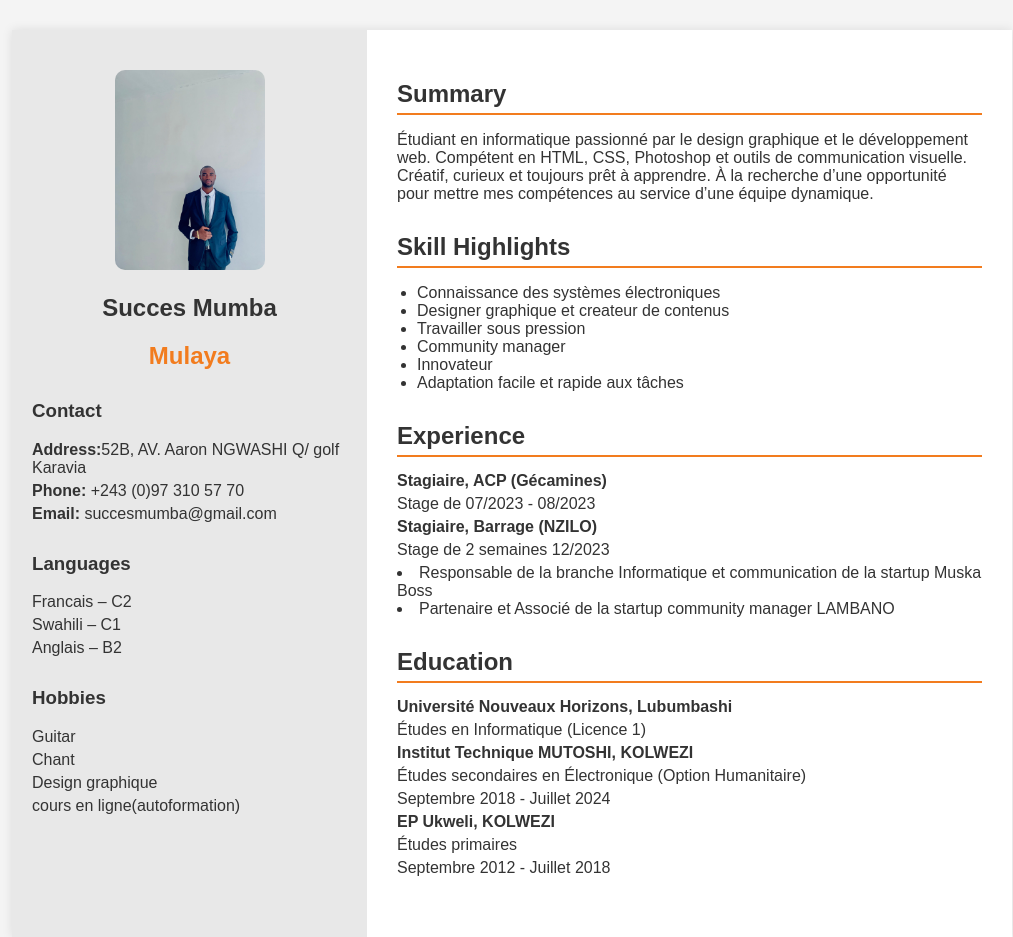
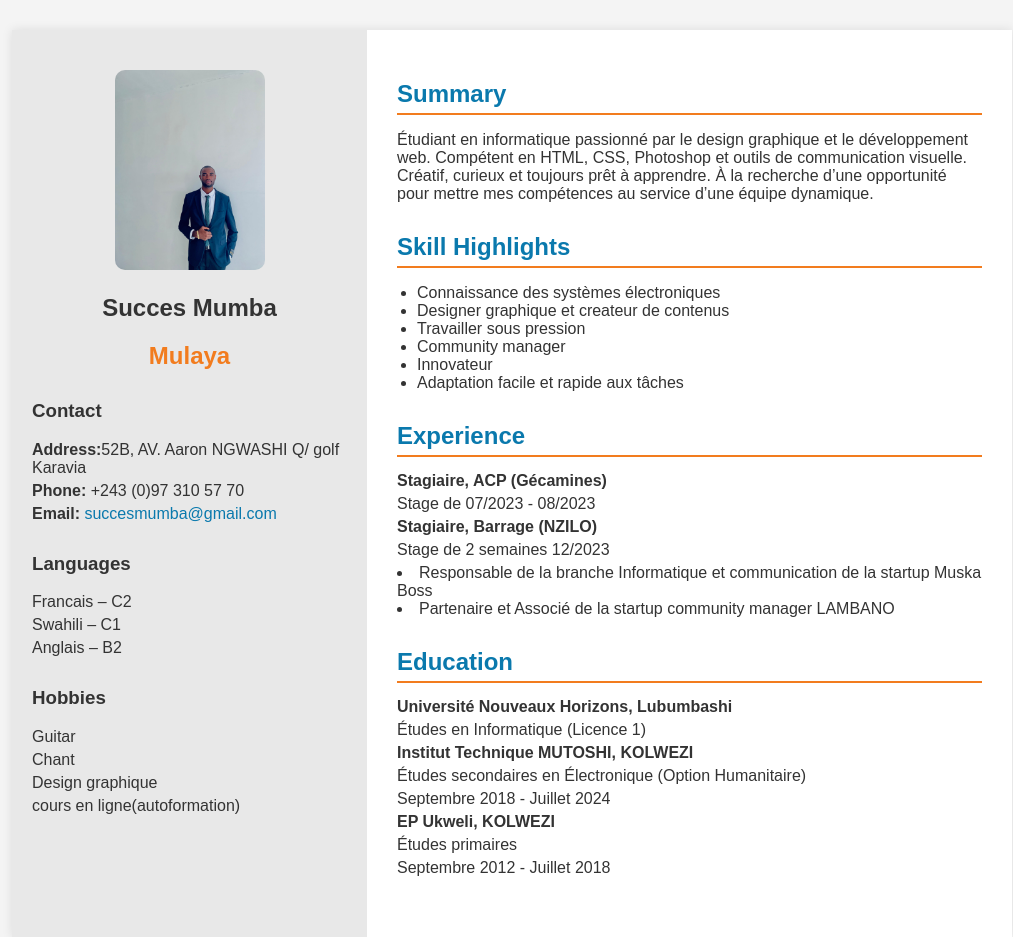
Before and after one commit to Succes719/CV, a plain HTML site: page index.html in a window 1280 px wide. Shown: the whole page, without its empty margins (128-1141 px from the left). Drawn offline with Linux system fonts and the light colour scheme.

Commit message:
Update style.css

```diff
--- a/style.css
+++ b/style.css
@@ -49,7 +49,7 @@ body {
     border-bottom: 2px solid #f27c1e;
     padding-bottom: 5px;
     margin-bottom: 15px;
-    color: #333;
+    color: #0a79ad;
 }
 .skills ul, .experience ul {
     list-style: disc;
@@ -59,7 +59,7 @@ body {
     margin: 5px 0;
 }
 a {
-    color: #333;
+    color: #0a79ad;
     text-decoration: none;
 }
 a:hover {
```
